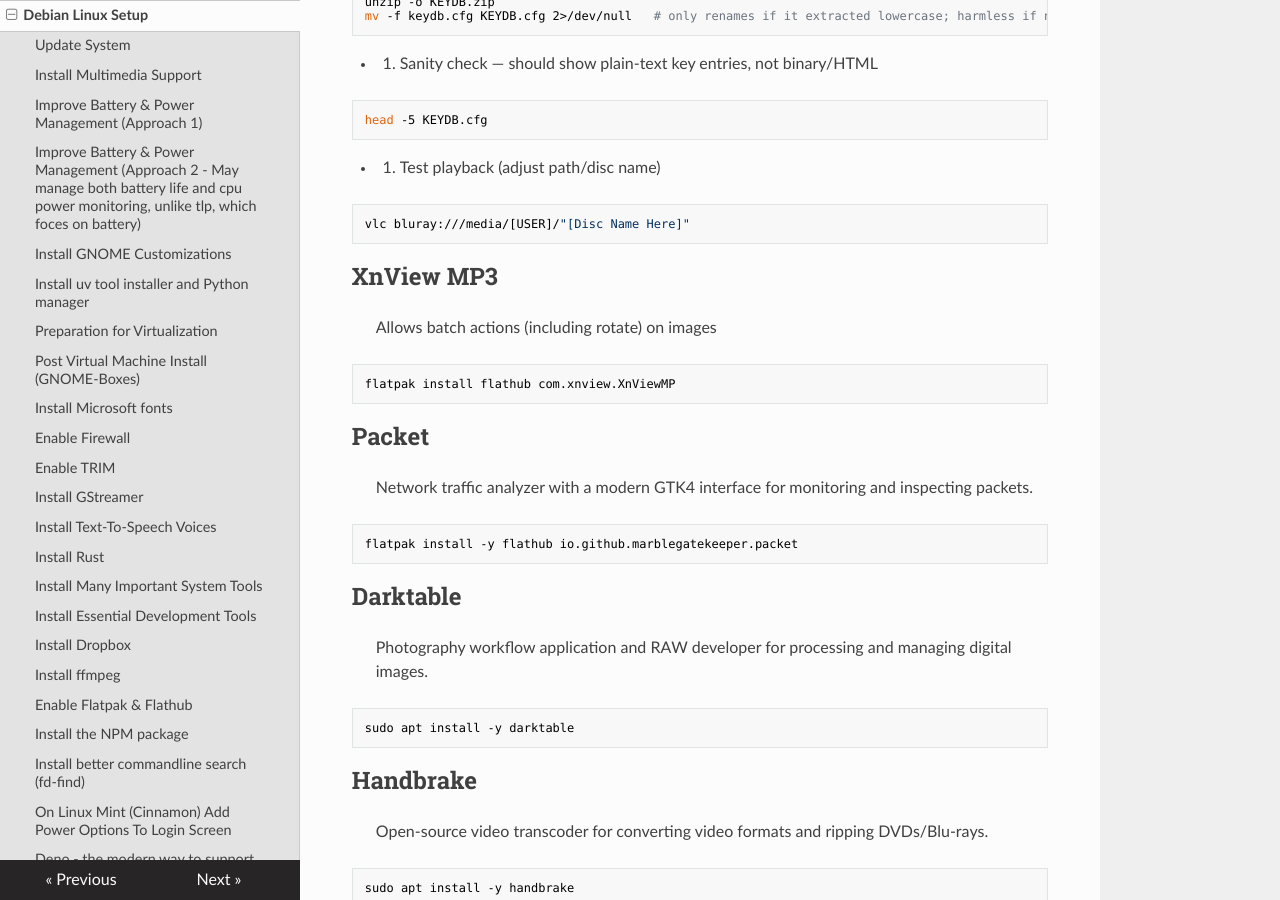
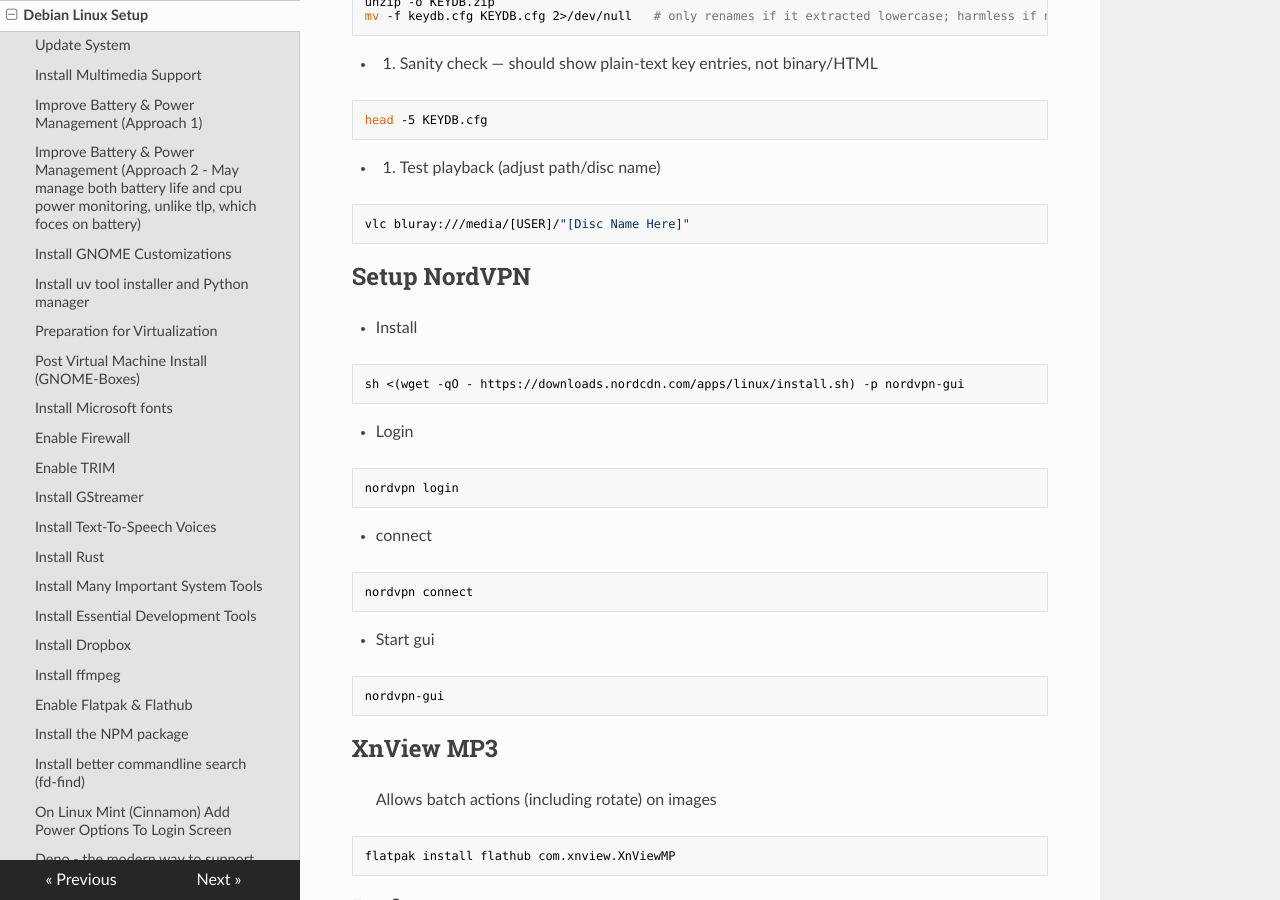
Before and after one commit to travisseymour/useful_stuff, an MkDocs documentation site: the page built from docs/debian_setup.md, in a window 1280 px wide and 900 px high, scrolled down 10215 px. Built offline with MkDocs 1.6.1, drawn with Linux system fonts in a browser that asks for light colours; nearby versions of some CDN libraries.

Commit message:
added nordvpn

````diff
--- a/docs/debian_setup.md
+++ b/docs/debian_setup.md
@@ -482,6 +482,28 @@
 - 6. Test playback (adjust path/disc name)
 ```bash
 vlc bluray:///media/[USER]/"[Disc Name Here]"
+```
+
+## Setup NordVPN
+
+- Install
+```bash
+sh <(wget -qO - https://downloads.nordcdn.com/apps/linux/install.sh) -p nordvpn-gui
+```
+
+- Login
+```bash
+nordvpn login
+```
+
+- connect
+```bash
+nordvpn connect
+```
+
+- Start gui
+```bash
+nordvpn-gui
 ```
 
 ## XnView MP3
````
Also changed, not shown: 1 other file.
